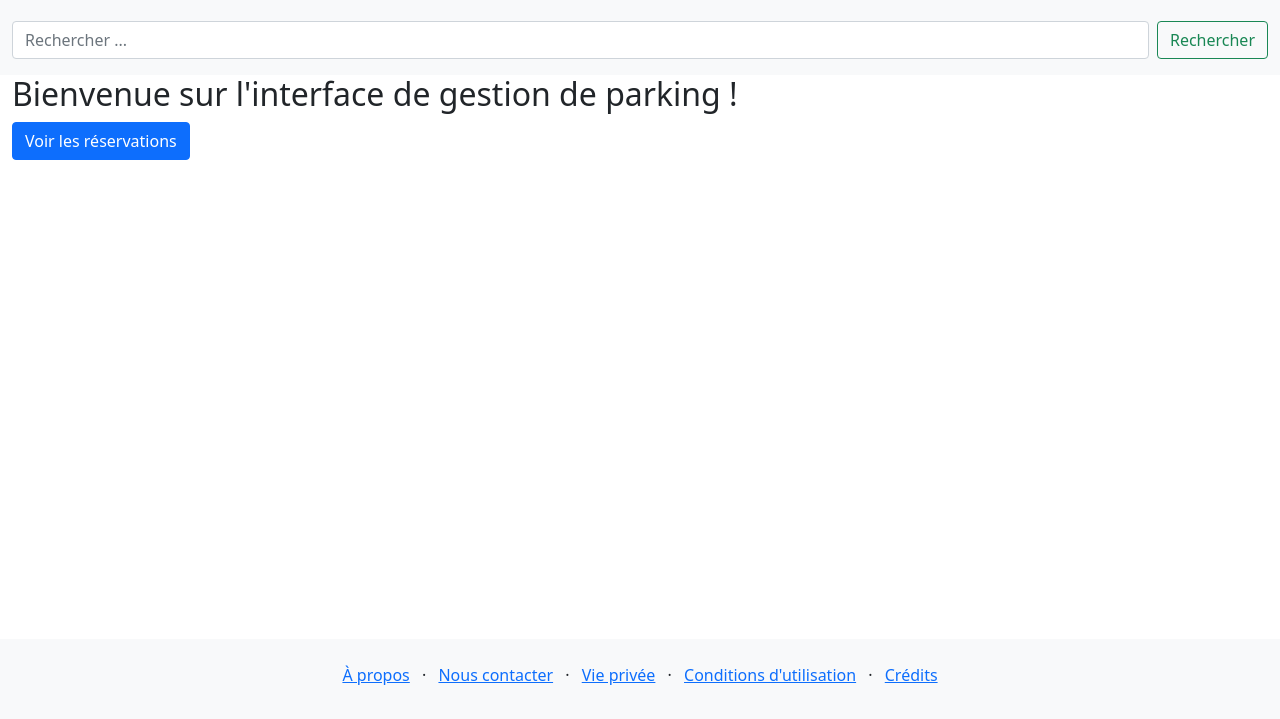
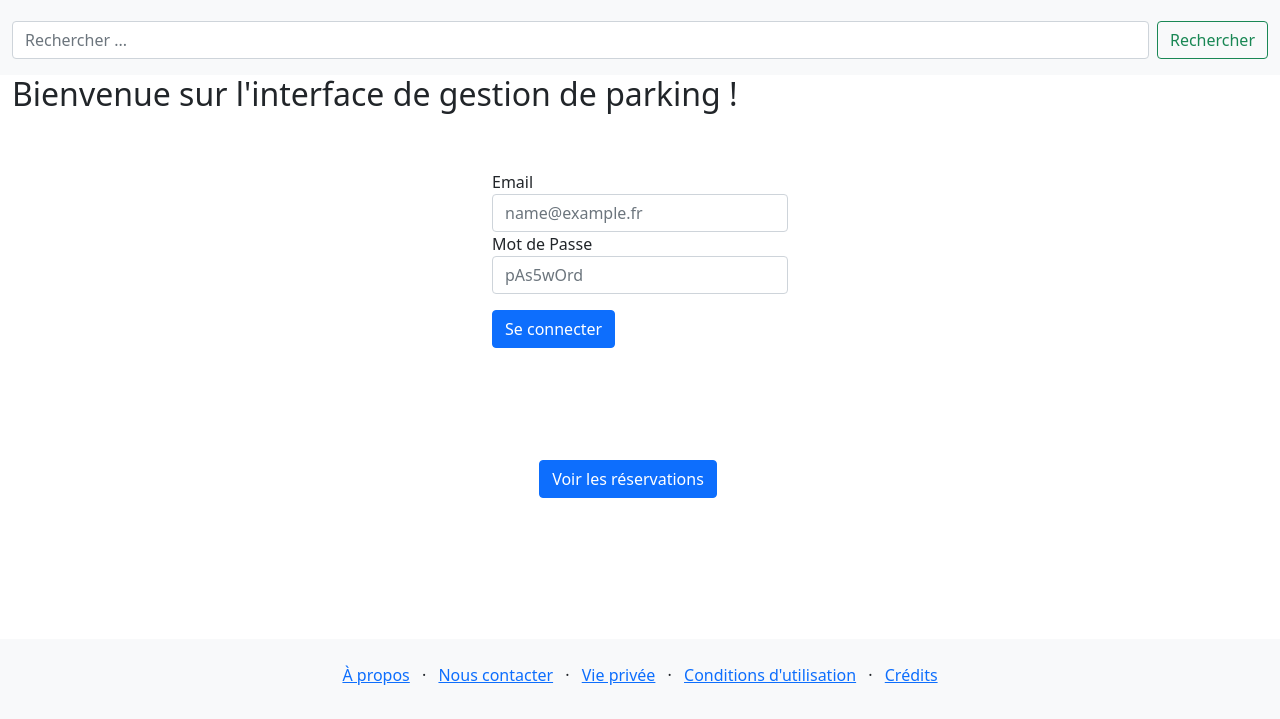
Before and after one commit to E-IckArt/API_Parking_NodeJS-FrontEnd, a website: page index.html in a window 1280 px wide. Shown: the part 81-800 px from the top of the page. Drawn offline with nearby package versions, Linux system fonts and the light colour scheme.

Commit message:
Ft-Add form template

```diff
--- a/index.html
+++ b/index.html
@@ -172,27 +172,25 @@
                 </div>
             </div>
             <div class="row no-gutters justify-content-between">
-                <!-- START : Template for Connection Form-->
-                <!-- TODO -Implement Ft Connexion -->
-                <!-- <div class="col-3">
+                <!-- START : Template for Connexion Form-->
+                <div class="col-3 mx-auto my-5">
                     <form>
                         <div class="form-group">
-                            <label for="email">Nom</label>
-                            <input type="email" name="email" class="form-control" id="email">
+                            <label for="email">Email</label>
+                            <input type="email" name="email" class="form-control" id="email" placeholder="name@example.fr">
                         </div>
                         <div class="form-group">
-                            <label for="password">Prénom</label>
-                            <input type="password" name="password" class="form-control" id="password">
+                            <label for="password">Mot de Passe</label>
+                            <input type="password" name="password" class="form-control" id="password" placeholder="pAs5wOrd">
                         </div>
-                        <div class="form-group">
-                            <label for="numberClass">Classe</label>
-                            <input type="number" name="numberClass" class="form-control" id="numberClass">
-                        </div>
-                        <button type="button" class="btn btn-primary" onclick="sendForm(email.value, password.value)">Se connecter</button>
+                        <button type="button" class="btn btn-primary my-3" onclick="sendForm(email.value, password.value)">Se connecter</button>
+                        <!-- TODO -Implement Ft Connexion -->
                     </form>
-                </div> -->
-                <!-- END : Template for Connection Form-->
-                <div class="col mx-auto">
+                </div>
+                <!-- END : Template for Connexion Form-->
+                <!-- TODO -Ft - Reservations must be visible only after connexon auth -->
+                <div class="row no-gutters justify-content-between">
+                    <div class="col mx-auto my-5 text-center">
                     <a
                         class="btn btn-primary"
                         id="reservation_btn"
@@ -202,6 +200,8 @@
                         Voir les réservations
                     </a>
                 </div>
+                </div>
+
             </div>
         </div>
         <!-- END : MAIN CONTENT-->
```
